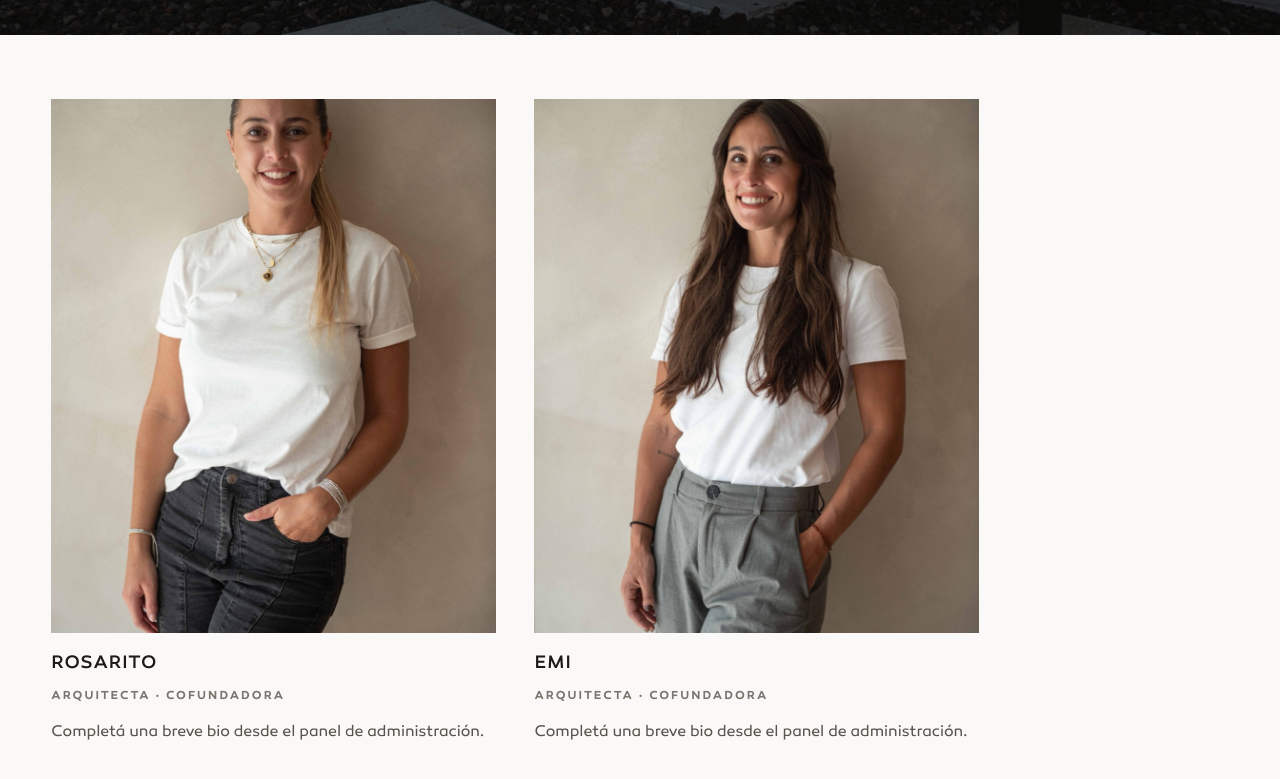
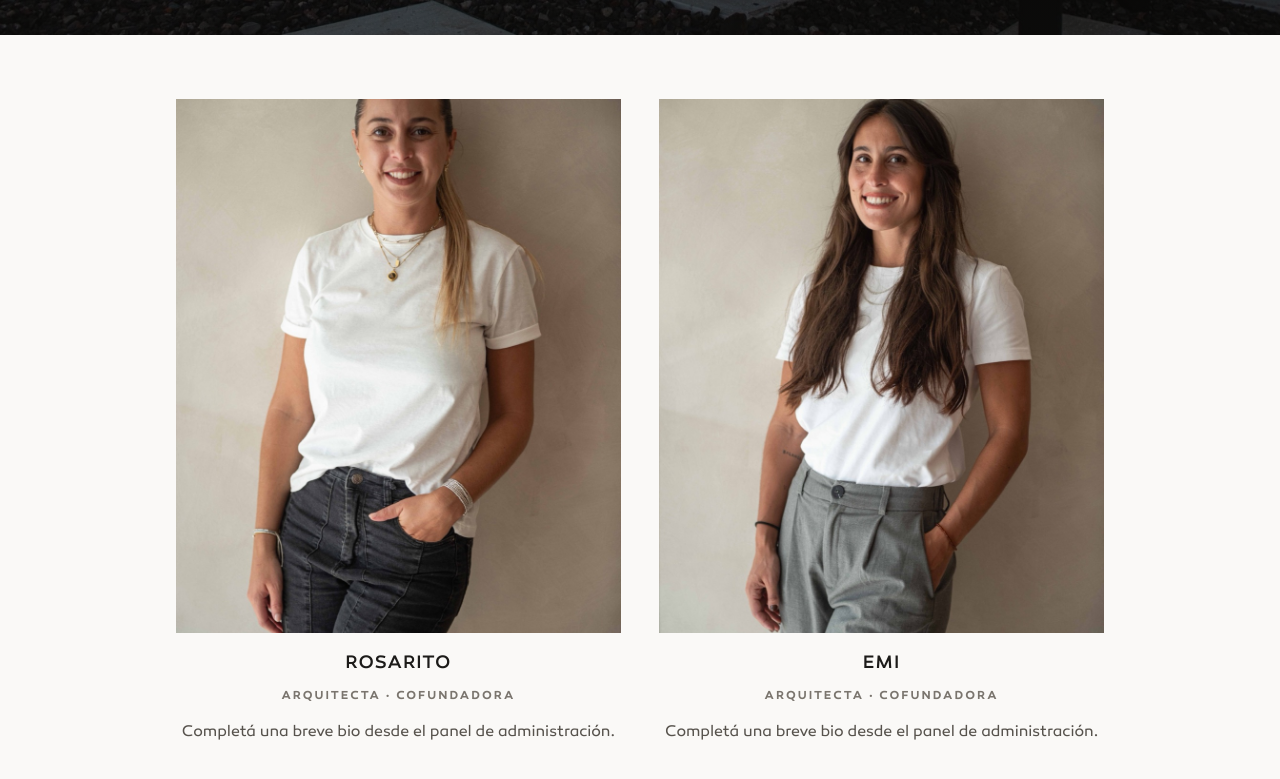
Before and after one commit to mariacaram/marq-estudio, a plain HTML site: page index.html in a window 1280 px wide. Shown: the part 3415-4194 px from the top of the page. Drawn offline with Linux system fonts and the light colour scheme.

Commit message:
Centrar tarjetas de Rosarito y Emi con textos centrados
Co-Authored-By: Claude Opus 5 <noreply@anthropic.com>

```diff
--- a/css/site.css
+++ b/css/site.css
@@ -374,7 +374,8 @@ body.menu-open .mobile-menu a.menu-item { opacity: 1; transform: none; }
   text-wrap: balance;
   text-shadow: 0 2px 26px rgba(0,0,0,0.45);
 }
-.team { display: grid; grid-template-columns: 1fr 1fr; gap: clamp(1.4rem, 3vw, 2.6rem); margin-top: clamp(2.6rem, 6vw, 4rem); max-width: 58rem; }
+.team { display: grid; grid-template-columns: 1fr 1fr; gap: clamp(1.4rem, 3vw, 2.6rem); margin-top: clamp(2.6rem, 6vw, 4rem); max-width: 58rem; margin-inline: auto; }
+.team article { text-align: center; }
 .team .frame { aspect-ratio: 3 / 3.6; overflow: clip; background: var(--line); position: relative; }
 .team .frame img { width: 100%; height: 100%; object-fit: cover; transition: transform 1s var(--ease-out); }
 .team article:hover .frame img { transform: scale(1.04); }
```
